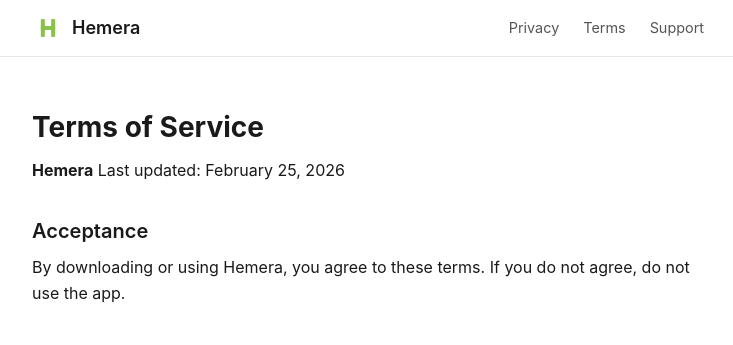
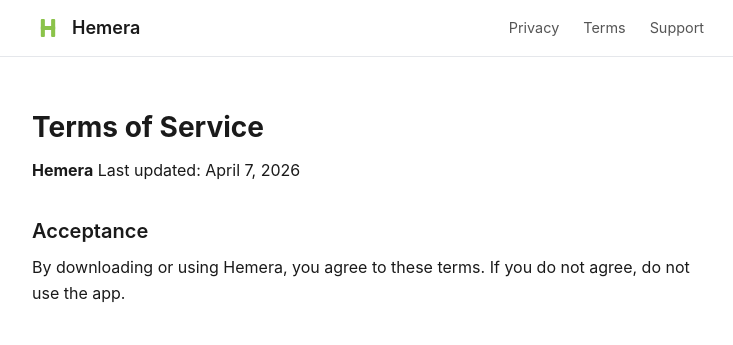
Before and after one commit to adborbas/hemera-site, a Jekyll site: the page built from terms.md, in a window 1280 px wide and 900 px high. Shown: the top 345 px of the window, without its empty margins (272-1005 px from the left). Built offline with Jekyll 4.4.1, drawn with Linux system fonts in a browser that asks for light colours.

Commit message:
Update terms of service date

```diff
--- a/terms.md
+++ b/terms.md
@@ -6,7 +6,7 @@ title: Terms of Service
 # Terms of Service
 
 **Hemera**
-Last updated: February 25, 2026
+Last updated: April 7, 2026
 
 ## Acceptance
 
```
